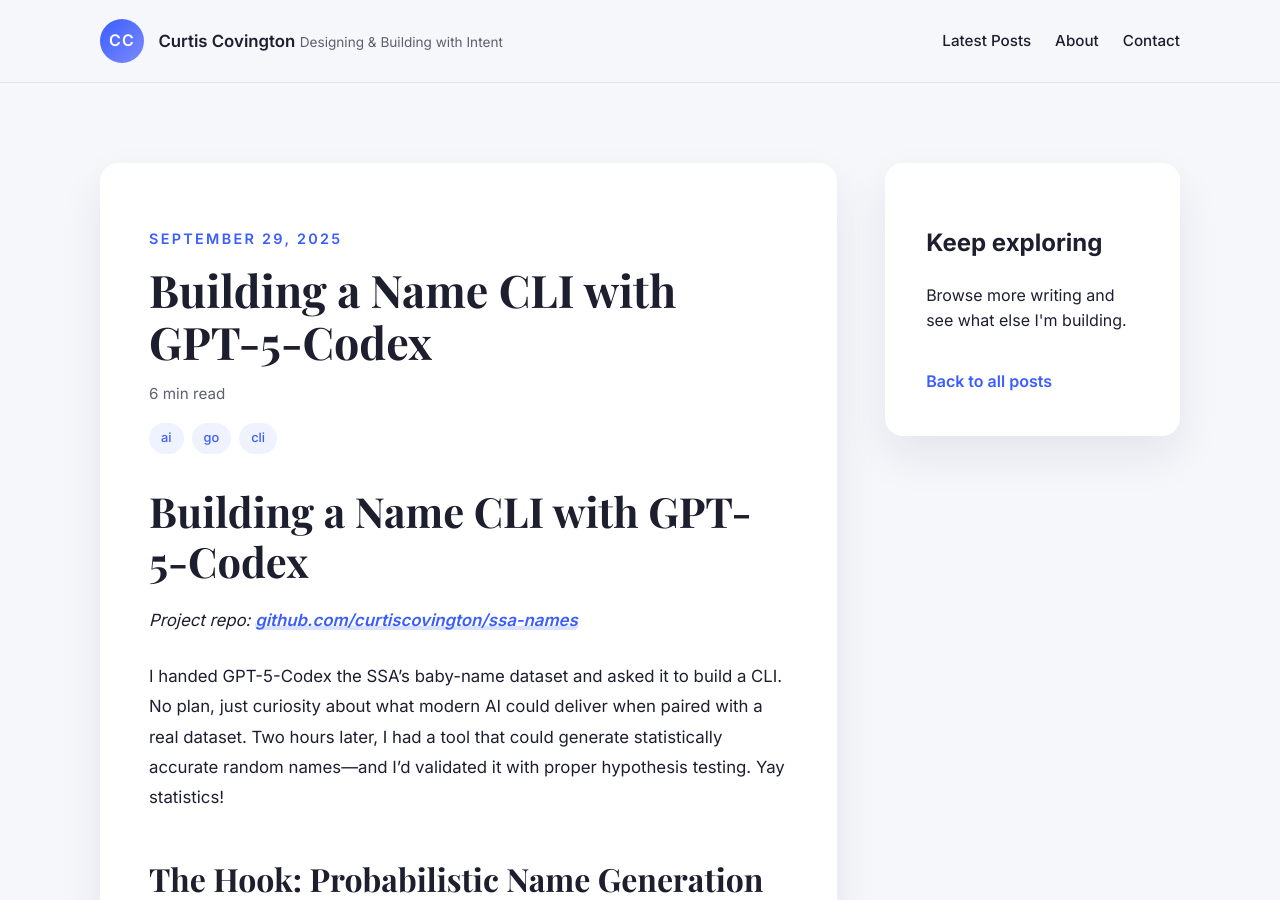
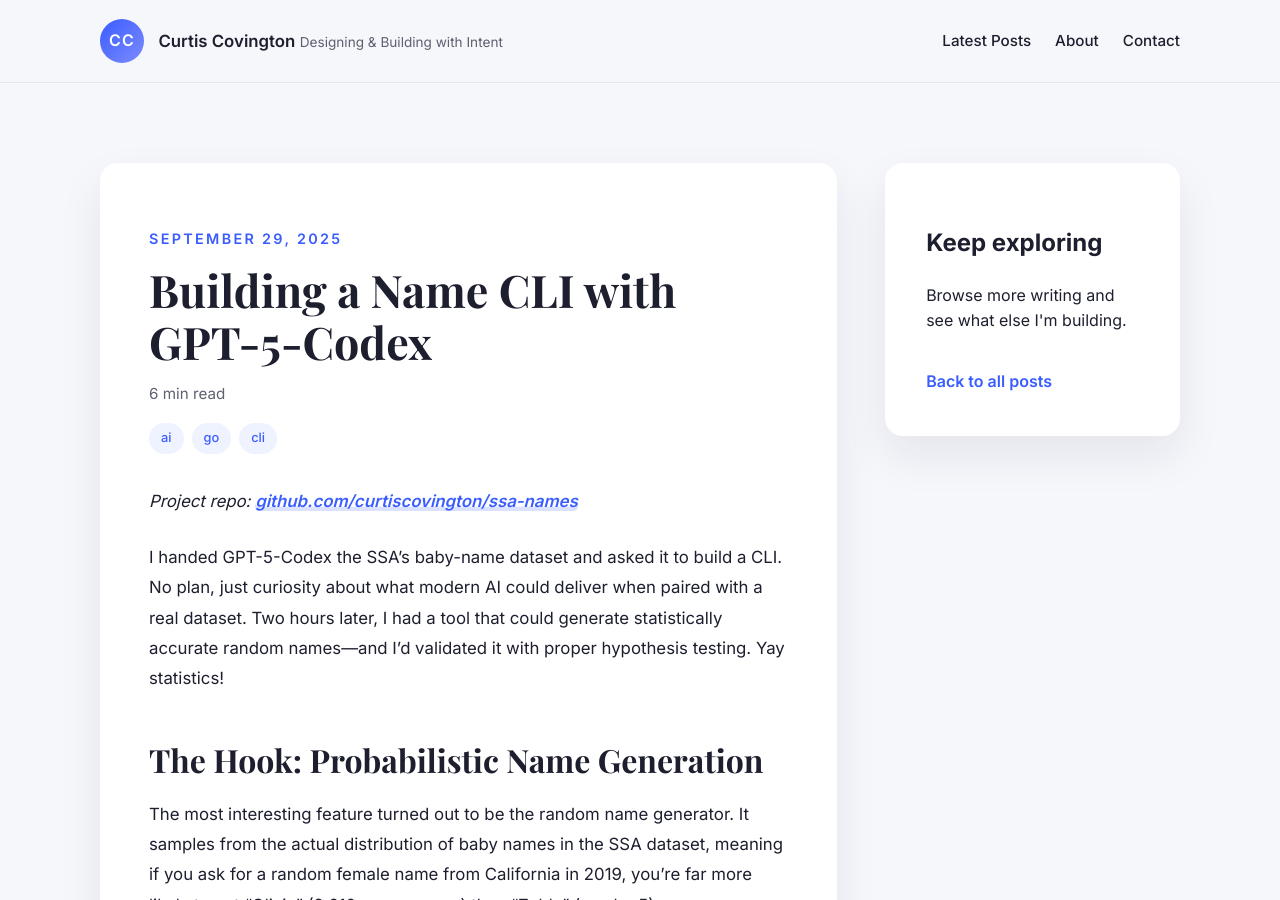
Before and after one commit to curtiscovington/curtiscovington.github.io, a Jekyll site: the page built from _posts/2025-09-29-building-a-name-cli-with-gpt-5-codex.md, in a window 1280 px wide and 900 px high. Built offline with Jekyll 4.4.1, drawn with Linux system fonts in a browser that asks for light colours.

Commit message:
Remove duplicate post title heading

```diff
--- a/_posts/2025-09-29-building-a-name-cli-with-gpt-5-codex.md
+++ b/_posts/2025-09-29-building-a-name-cli-with-gpt-5-codex.md
@@ -8,8 +8,6 @@ tags:
   - cli
 reading_time: "6 min read"
 ---
-# Building a Name CLI with GPT-5-Codex
-
 *Project repo: [github.com/curtiscovington/ssa-names](https://github.com/curtiscovington/ssa-names)*
 
 I handed GPT-5-Codex the SSA's baby-name dataset and asked it to build a CLI. No plan, just curiosity about what modern AI could deliver when paired with a real dataset. Two hours later, I had a tool that could generate statistically accurate random names—and I'd validated it with proper hypothesis testing. Yay statistics!
```
